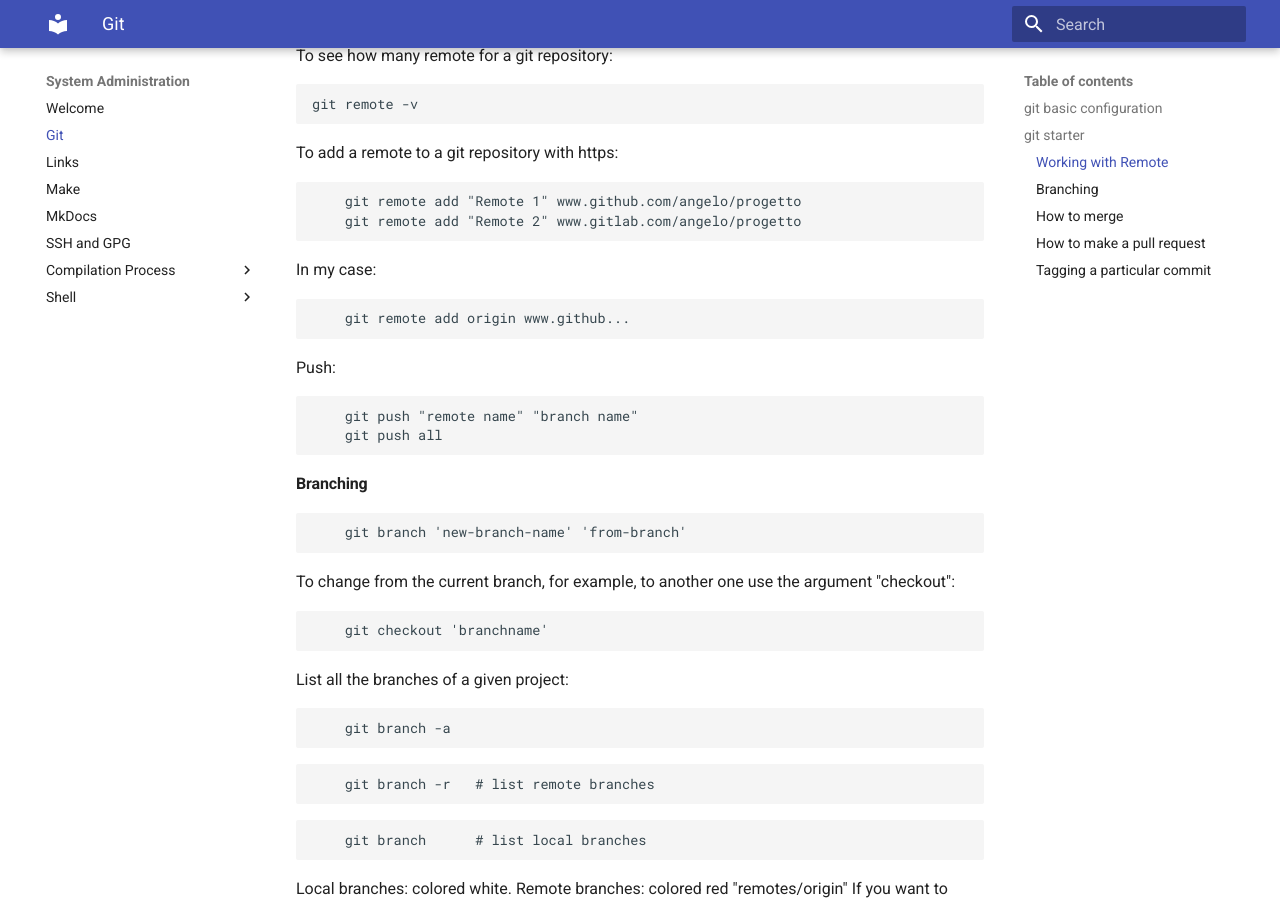
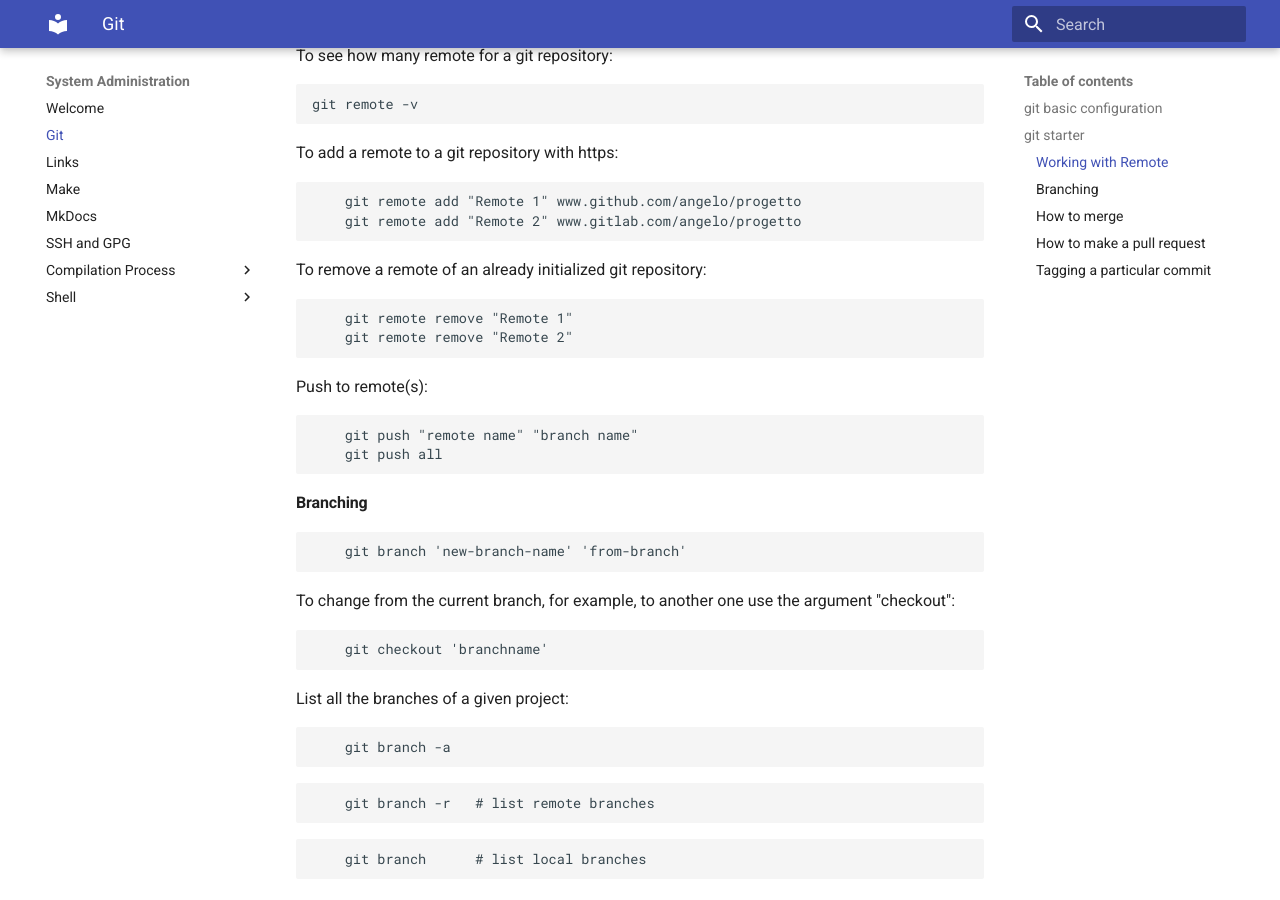
Before and after one commit to angelobattaglia/sysadmin, an MkDocs documentation site: the page built from docs/Git.md, in a window 1280 px wide and 900 px high, scrolled down 1969 px. Built offline with MkDocs 1.6.1 and Material for MkDocs 9.7.7, drawn with Linux system fonts in a browser that asks for light colours.

Commit message:
Modified "git/Working with Remote"

````diff
--- a/docs/Git.md
+++ b/docs/Git.md
@@ -108,12 +108,13 @@ To add a remote to a git repository with https:
     git remote add "Remote 2" www.gitlab.com/angelo/progetto
 ```
 
-In my case:
+To remove a remote of an already initialized git repository:
 ```
-    git remote add origin www.github...
+    git remote remove "Remote 1"
+    git remote remove "Remote 2"
 ```
 
-Push:
+Push to remote(s):
 ```
     git push "remote name" "branch name"
     git push all
````
